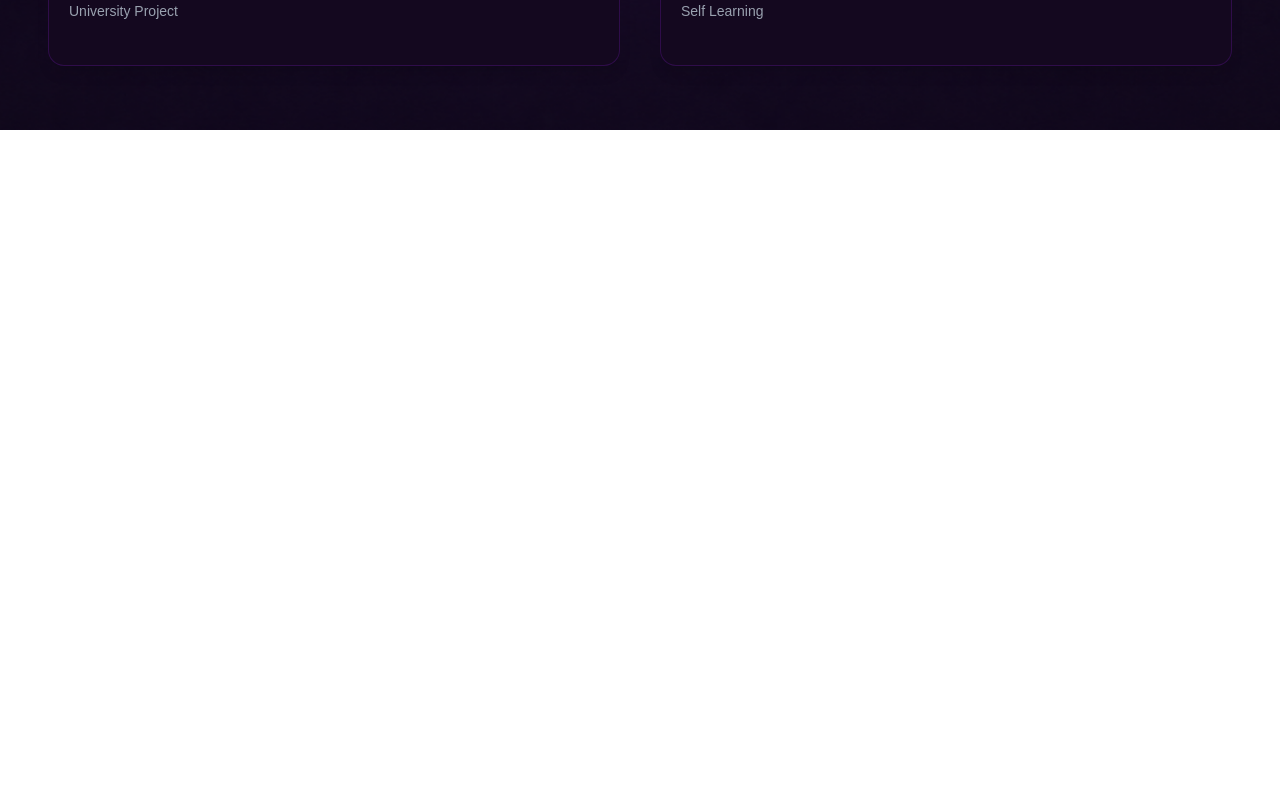
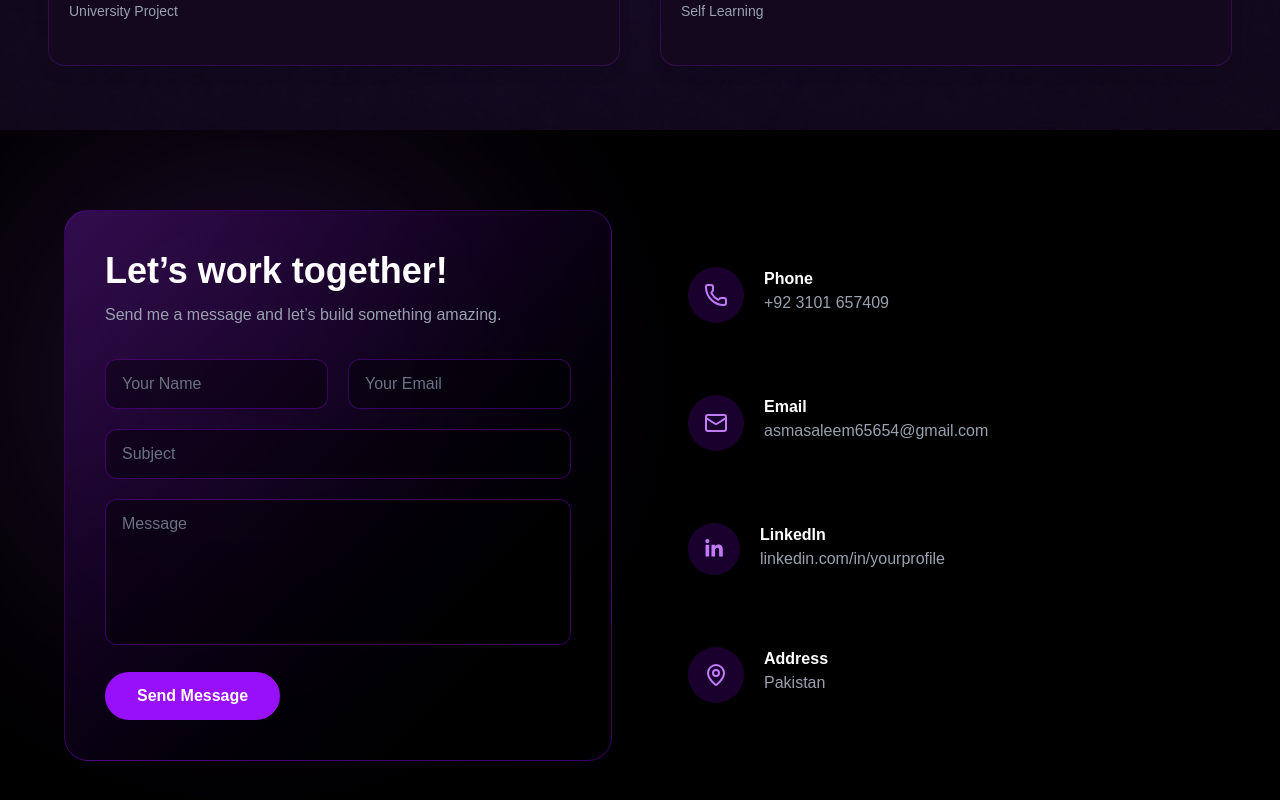
Before and after one commit to AsmaSaleem9405/asma-portfolio, a Next.js app: page / in a window 1280 px wide. Shown: the part 4732-5532 px from the top of the page. Before the commit the page ends 4862 px from the top, so only its background shows below. Built offline with nearby package versions, Linux system fonts and the light colour scheme.

Commit message:
contact us

```diff
--- /dev/null
+++ b/app/api/contact/route.js
@@ -0,0 +1,47 @@
+import nodemailer from "nodemailer";
+
+export async function POST(req) {
+  try {
+    const body = await req.json();
+
+    const transporter = nodemailer.createTransport({
+      service: "gmail",
+      auth: {
+        user: process.env.EMAIL_USER,
+        pass: process.env.EMAIL_PASS,
+      },
+    });
+
+    await transporter.sendMail({
+      from: process.env.EMAIL_USER,
+      to: process.env.EMAIL_USER,
+
+      subject: body.subject,
+
+      html: `
+        <h2>New Contact Message</h2>
+
+        <p><strong>Name:</strong> ${body.name}</p>
+
+        <p><strong>Email:</strong> ${body.email}</p>
+
+        <p><strong>Subject:</strong> ${body.subject}</p>
+
+        <p><strong>Message:</strong></p>
+
+        <p>${body.message}</p>
+      `,
+    });
+
+    return Response.json({
+      success: true,
+    });
+
+  } catch (error) {
+
+    return Response.json(
+      { success: false },
+      { status: 500 }
+    );
+  }
+}
--- a/app/page.js
+++ b/app/page.js
@@ -5,7 +5,8 @@ import { TypeAnimation } from "react-type-animation";
 import Link from "next/link";
 import Image from "next/image";
 import { useRouter } from "next/navigation";
-
+import { Phone, Mail, MapPin } from "lucide-react";
+import { FaLinkedinIn } from "react-icons/fa";
 import {
   Briefcase,
   GraduationCap,
@@ -58,6 +59,52 @@ function MainPage() {
       section.scrollIntoView({ behavior: "smooth" });
     }
   };
+
+  {/*contact us*/}
+   const [formData, setFormData] = useState({
+    name: "",
+    email: "",
+    subject: "",
+    message: "",
+  });
+
+  const [loading, setLoading] = useState(false);
+  const [success, setSuccess] = useState(false);
+
+  const handleChange = (e) => {
+    setFormData({
+      ...formData,
+      [e.target.name]: e.target.value,
+    });
+  };
+
+  const handleSubmit = async (e) => {
+    e.preventDefault();
+
+    setLoading(true);
+
+    const res = await fetch("/api/contact", {
+      method: "POST",
+      headers: {
+        "Content-Type": "application/json",
+      },
+      body: JSON.stringify(formData),
+    });
+
+    if (res.ok) {
+      setSuccess(true);
+
+      setFormData({
+        name: "",
+        email: "",
+        subject: "",
+        message: "",
+      });
+    }
+
+    setLoading(false);
+  };
+
 
   {/*my skills*/}
 
@@ -1015,6 +1062,7 @@ const educationData = [
 
 {/* experience*/}
  <section
+  id="experience"
   className="w-full py-16 px-4 sm:px-6 lg:px-12
              bg-cover bg-top bg-no-repeat relative"
   style={{
@@ -1157,6 +1205,235 @@ const educationData = [
   </div>
 </section>
 
+{/*contact us*/}
+
+ <section
+  className={`relative w-full py-20 px-6 md:px-16 overflow-hidden transition-all duration-500 ${
+    darkMode
+      ? "bg-black text-white"
+      : "bg-white text-black"
+  }`}
+>
+  {/* Background Glow */}
+  <div className="absolute top-0 left-0 w-[500px] h-[500px] bg-purple-500/20 blur-[120px] rounded-full -z-0 animate-pulse"></div>
+
+  <div className="max-w-7xl mx-auto grid grid-cols-1 lg:grid-cols-2 gap-14 items-center relative z-10">
+
+    {/* LEFT SIDE */}
+    <div
+      className={`group rounded-3xl p-8 md:p-10 border transition-all duration-500 hover:scale-[1.02]
+      ${
+        darkMode
+          ? "bg-gradient-to-br from-purple-900/50 to-black border-purple-700/40 hover:border-purple-400"
+          : "bg-white border-purple-300 hover:border-purple-500 shadow-[0_0_30px_rgba(168,85,247,0.2)]"
+      }`}
+    >
+
+      <h2 className="text-3xl md:text-4xl font-bold mb-3">
+        Let’s work together!
+      </h2>
+
+      <p
+        className={`mb-8 transition-colors duration-300 ${
+          darkMode ? "text-gray-400" : "text-gray-700"
+        }`}
+      >
+        Send me a message and let’s build something amazing.
+      </p>
+
+      <form onSubmit={handleSubmit} className="space-y-5">
+
+        {/* Name + Email */}
+        <div className="grid grid-cols-1 md:grid-cols-2 gap-5">
+
+          <input
+            type="text"
+            name="name"
+            placeholder="Your Name"
+            value={formData.name}
+            onChange={handleChange}
+            required
+            className={`w-full rounded-xl px-4 py-3 outline-none transition-all duration-300
+            hover:shadow-[0_0_15px_rgba(168,85,247,0.4)]
+            focus:shadow-[0_0_20px_rgba(168,85,247,0.6)]
+            ${
+              darkMode
+                ? "bg-black/40 border border-purple-700/40 text-white placeholder:text-gray-500 focus:border-purple-400"
+                : "bg-gray-100 border border-purple-200 text-black placeholder:text-gray-500 focus:border-purple-500"
+            }`}
+          />
+
+          <input
+            type="email"
+            name="email"
+            placeholder="Your Email"
+            value={formData.email}
+            onChange={handleChange}
+            required
+            className={`w-full rounded-xl px-4 py-3 outline-none transition-all duration-300
+            hover:shadow-[0_0_15px_rgba(168,85,247,0.4)]
+            focus:shadow-[0_0_20px_rgba(168,85,247,0.6)]
+            ${
+              darkMode
+                ? "bg-black/40 border border-purple-700/40 text-white placeholder:text-gray-500 focus:border-purple-400"
+                : "bg-gray-100 border border-purple-200 text-black placeholder:text-gray-500 focus:border-purple-500"
+            }`}
+          />
+
+        </div>
+
+        {/* Subject */}
+        <input
+          type="text"
+          name="subject"
+          placeholder="Subject"
+          value={formData.subject}
+          onChange={handleChange}
+          required
+          className={`w-full rounded-xl px-4 py-3 outline-none transition-all duration-300
+          hover:shadow-[0_0_15px_rgba(168,85,247,0.4)]
+          focus:shadow-[0_0_20px_rgba(168,85,247,0.6)]
+          ${
+            darkMode
+              ? "bg-black/40 border border-purple-700/40 text-white placeholder:text-gray-500 focus:border-purple-400"
+              : "bg-gray-100 border border-purple-200 text-black placeholder:text-gray-500 focus:border-purple-500"
+          }`}
+        />
+
+        {/* Message */}
+        <textarea
+          rows="5"
+          name="message"
+          placeholder="Message"
+          value={formData.message}
+          onChange={handleChange}
+          required
+          className={`w-full rounded-xl px-4 py-3 outline-none resize-none transition-all duration-300
+          hover:shadow-[0_0_15px_rgba(168,85,247,0.4)]
+          focus:shadow-[0_0_20px_rgba(168,85,247,0.6)]
+          ${
+            darkMode
+              ? "bg-black/40 border border-purple-700/40 text-white placeholder:text-gray-500 focus:border-purple-400"
+              : "bg-gray-100 border border-purple-200 text-black placeholder:text-gray-500 focus:border-purple-500"
+          }`}
+        />
+
+        {/* Button */}
+        <button
+          type="submit"
+          className="bg-purple-600 hover:bg-purple-700 hover:shadow-[0_0_25px_rgba(168,85,247,0.7)]
+          transition-all duration-300 px-8 py-3 rounded-full font-semibold"
+        >
+          {loading ? "Sending..." : "Send Message"}
+        </button>
+
+        {success && (
+          <p className="text-green-400">
+            Message sent successfully!
+          </p>
+        )}
+
+      </form>
+    </div>
+
+    {/* RIGHT SIDE */}
+    <div className="space-y-8">
+
+      {/* Phone */}
+      <div
+        className={`flex items-start gap-5 p-5 rounded-2xl transition-all duration-300 hover:scale-105 cursor-pointer
+        ${
+          darkMode
+            ? "hover:bg-purple-900/20"
+            : "hover:bg-purple-100"
+        }`}
+      >
+        <div className="bg-purple-700/20 p-4 rounded-full transition-all duration-300 hover:rotate-12 hover:scale-110">
+          <Phone className="text-purple-400" />
+        </div>
+
+        <div>
+          <h3 className="font-semibold">Phone</h3>
+          <p className={darkMode ? "text-gray-400" : "text-gray-700"}>
+            +92 3101 657409
+          </p>
+        </div>
+      </div>
+
+      {/* Email */}
+      <div
+        className={`flex items-start gap-5 p-5 rounded-2xl transition-all duration-300 hover:scale-105 cursor-pointer
+        ${
+          darkMode
+            ? "hover:bg-purple-900/20"
+            : "hover:bg-purple-100"
+        }`}
+      >
+        <div className="bg-purple-700/20 p-4 rounded-full transition-all duration-300 hover:rotate-12 hover:scale-110">
+          <Mail className="text-purple-400" />
+        </div>
+
+        <div>
+          <h3 className="font-semibold">Email</h3>
+          <p className={darkMode ? "text-gray-400" : "text-gray-700"}>
+            asmasaleem65654@gmail.com
+          </p>
+        </div>
+      </div>
+
+      {/* LinkedIn */}
+      <div
+        className={`flex items-start gap-5 p-5 rounded-2xl transition-all duration-300 hover:scale-105 cursor-pointer
+        ${
+          darkMode
+            ? "hover:bg-purple-900/20"
+            : "hover:bg-purple-100"
+        }`}
+      >
+        <div className="bg-purple-700/20 p-4 rounded-full transition-all duration-300 hover:rotate-12 hover:scale-110">
+          <FaLinkedinIn className="text-purple-400 text-xl" />
+        </div>
+
+        <div>
+          <h3 className="font-semibold">LinkedIn</h3>
+
+          <a
+            href="https://linkedin.com"
+            target="_blank"
+            className={`transition-all duration-300 hover:text-purple-500 ${
+              darkMode ? "text-gray-400" : "text-gray-700"
+            }`}
+          >
+            linkedin.com/in/yourprofile
+          </a>
+        </div>
+      </div>
+
+      {/* Address */}
+      <div
+        className={`flex items-start gap-5 p-5 rounded-2xl transition-all duration-300 hover:scale-105 cursor-pointer
+        ${
+          darkMode
+            ? "hover:bg-purple-900/20"
+            : "hover:bg-purple-100"
+        }`}
+      >
+        <div className="bg-purple-700/20 p-4 rounded-full transition-all duration-300 hover:rotate-12 hover:scale-110">
+          <MapPin className="text-purple-400" />
+        </div>
+
+        <div>
+          <h3 className="font-semibold">Address</h3>
+          <p className={darkMode ? "text-gray-400" : "text-gray-700"}>
+            Pakistan
+          </p>
+        </div>
+      </div>
+
+    </div>
+
+  </div>
+</section>
     </>
   );
 }
```
